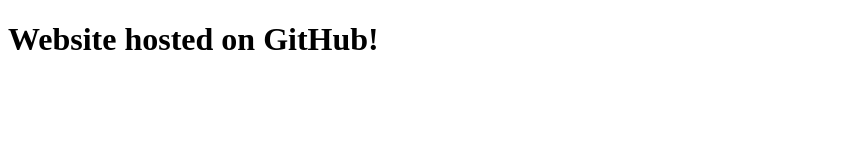
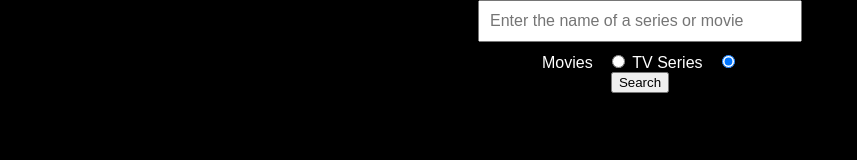
Before and after one commit to thebranchsite/thebranch, a plain HTML site: page index.html in a window 1280 px wide. Shown: the whole page, without its empty margins (0-857 px from the left). Drawn offline with Linux system fonts and the light colour scheme.

Commit message:
Update index.html

```diff
--- a/index.html
+++ b/index.html
@@ -3,9 +3,85 @@
 <head>
     <meta charset="UTF-8">
     <meta name="viewport" content="width=device-width, initial-scale=1.0">
-    <title>Document</title>
+    <title>IMDb Search</title>
+    <style>
+        body {
+            background-color: #000;
+            color: #fff;
+            font-family: Arial, sans-serif;
+            margin: 0;
+            padding: 0;
+            display: flex;
+            flex-direction: column;
+            align-items: center;
+            justify-content: center;
+            height: 100vh;
+        }
+
+        #search-container {
+            text-align: center;
+            margin-bottom: 20px;
+        }
+
+        #search-bar {
+            padding: 10px;
+            font-size: 16px;
+            width: 300px;
+        }
+
+        #search-type {
+            margin-top: 10px;
+        }
+
+        .toggle-label {
+            margin-right: 10px;
+        }
+
+        #results {
+            text-align: left;
+            max-width: 800px;
+            margin: auto;
+        }
+
+        .result {
+            margin-bottom: 20px;
+            border: 1px solid #444;
+            padding: 10px;
+            border-radius: 5px;
+        }
+
+        img {
+            max-width: 100%;
+            height: auto;
+        }
+    </style>
 </head>
 <body>
-    <h1> Website hosted on GitHub!</h1>
+    <div id="search-container">
+        <input type="text" id="search-bar" placeholder="Enter the name of a series or movie">
+        <div id="search-type">
+            <label for="toggle-movie" class="toggle-label">Movies</label>
+            <input type="radio" id="toggle-movie" name="search-type" value="movie">
+            <label for="toggle-series" class="toggle-label">TV Series</label>
+            <input type="radio" id="toggle-series" name="search-type" value="series" checked>
+        </div>
+        <button onclick="search()">Search</button>
+    </div>
+
+    <div id="results"></div>
+
+    <script>
+        function search() {
+            var searchName = document.getElementById('search-bar').value;
+            var searchType = document.querySelector('input[name="search-type"]:checked').value;
+
+            // You can use JavaScript to make an AJAX request to your Python backend here
+            // and update the results div with the response.
+
+            // For simplicity, let's just log the values for now.
+            console.log('Search Name:', searchName);
+            console.log('Search Type:', searchType);
+        }
+    </script>
 </body>
 </html>
```
